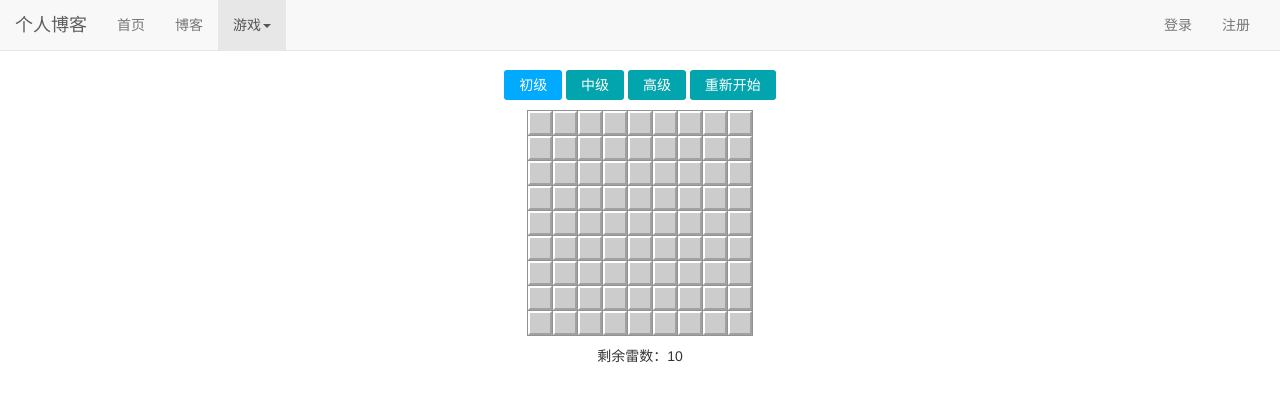
After one commit to izhengimoi/mysite, a Django app: template templates/game/saolei.html in a window 1280 px wide. The commit adds this page. Shown: the top 402 px of the page. Run offline with Django 3.2, Linux system fonts and the light colour scheme; the template is opened without the code that fills it, so the values that code supplies are empty; some libraries are stand-ins or nearby versions.

Commit message:
2020 11 10

```diff
--- a/game/urls.py
+++ b/game/urls.py
@@ -5,4 +5,5 @@ urlpatterns = [
     path('tanchishe/', views.tanchishe, name="tanchishe"),
     path('duobilizi/', views.duobilizi, name="duobilizi"),
     path('aircraftwars/', views.aircraftwars, name="aircraftwars"),
+    path('saolei/', views.saolei, name="saolei"),
 ]
--- a/game/views.py
+++ b/game/views.py
@@ -11,3 +11,6 @@ def duobilizi(request):
 
 def aircraftwars(request):
     return render(request, "game/aircraftwars.html")
+
+def saolei(request):
+    return render(request, "game/saolei.html")
--- /dev/null
+++ b/static/css/saolei.css
@@ -0,0 +1,112 @@
+#mine{
+    margin: 50px auto;
+}
+
+.level{
+    text-align: center;
+    margin-bottom: 10px;
+}
+
+.level button{
+    padding: 5px 15px;
+    background: #02a4ad;
+    border: none;
+    color: #fff;
+    border-radius: 3px;
+    outline: none;
+    cursor: pointer;
+
+}
+
+.level button.active{
+    background: #00abff;
+}
+
+
+table{
+    border-collapse: separate;
+    border-spacing: 1px;
+    background: #929196;
+    margin: 0 auto;
+}
+
+td{
+
+    padding: 0;
+    width: 24px;
+    height: 24px;
+    background: #ccc;
+    border: 2px solid;
+    border-color: #fff #a1a1a1 #a1a1a1 #fff;
+
+    text-align: center;
+    line-height: 20px;
+    font-weight: bold;
+
+}
+
+
+.info{
+    text-align: center;
+    margin-top: 10px;
+}
+
+.mine{
+    background: #d9d9d9 url(../images/mine.png) no-repeat center;
+    background-size: cover;
+}
+.errormine{
+    background: #d9d9d9 url(../images/errormine.png) no-repeat center;
+    background-size: cover;
+}
+
+.flag{
+    background: #ccc url(../images/flag.png) no-repeat center;
+    background-size: cover;
+}
+
+
+td.zero{
+    border-color: #d9d9d9;
+    background-color: #d9d9d9;
+}
+td.one{
+    border-color: #d9d9d9;
+    background-color: #d9d9d9;
+    color: #0332f3;
+}
+td.two{
+    border-color: #d9d9d9;
+    background-color: #d9d9d9;
+    color: #019f02;
+}
+td.three{
+    border-color: #d9d9d9;
+    background-color: #d9d9d9;
+    color: #ff2600;
+}
+td.four{
+    border-color: #d9d9d9;
+    background-color: #d9d9d9;
+    color: #93208f;
+}
+td.five{
+    border-color: #d9d9d9;
+    background-color: #d9d9d9;
+    color: #ff7f29;
+}
+td.six{
+    border-color: #d9d9d9;
+    background-color: #d9d9d9;
+    color: #ff7f29;
+}
+td.seven{
+    border-color: #d9d9d9;
+    background-color: #d9d9d9;
+    color: #3fffbf;
+}
+td.eight{
+    border-color: #d9d9d9;
+    background-color: #d9d9d9;
+    color: #22ee0f;
+}
--- /dev/null
+++ b/static/js/saolei.js
@@ -0,0 +1,250 @@
+function Mine(tr,td,mineNum){
+    this.tr = tr;
+    this.td = td;
+    this.mineNum = mineNum;
+
+    this.squares = [];
+    this.tds = [];
+    this.surplusmine = mineNum;
+    this.allRight = 0;
+
+    this.parent = document.querySelector('.gameBox');
+}
+
+Mine.prototype.randomNum = function(){
+    var square = new Array(this.tr*this.td);
+    for(var i = 0;i<square.length;i++){
+        square[i]=i;
+    }
+    square.sort(function(){
+        return 0.5-Math.random()
+    });
+    return square.slice(0,this.mineNum);
+}
+
+Mine.prototype.init=function(){
+
+    // console.log(this.randomNum());
+    var rn = this.randomNum();
+    var n = 0;
+    for(var i=0;i<this.tr;i++){
+        this.squares[i]=[];
+        for(var j=0;j<this.td;j++){
+            if(rn.indexOf(++n)!=-1){
+                this.squares[i][j]={type:'mine',x:j,y:i};
+            }else{
+                this.squares[i][j]={type:'number',x:j,y:i,value:0};
+            }
+        }
+    }
+    this.updateNum();
+    this.createDom();
+    this.surplusmine = this.mineNum;
+    this.allRight = 0;
+    this.mineNumDom=document.querySelector('.mineNum');
+    this.mineNumDom.innerHTML=this.surplusmine;
+
+}
+
+Mine.prototype.createDom = function(){
+
+    var This = this;
+    var table = document.createElement('table');
+
+    table.oncontextmenu=function(){
+        return false;
+    }
+    for(var i=0;i<this.tr;i++){
+        var domTr = document.createElement('tr');
+        this.tds[i] = [];
+
+        for(var j=0;j<this.td;j++){
+
+            var domTd = document.createElement('td');
+
+
+            domTd.pos=[i,j];
+            domTd.onmousedown=function(){
+                This.play(event,this);
+            };
+
+            // if(this.squares[i][j].type=='mine'){
+            //     domTd.className='mine';
+            // }
+            // if(this.squares[i][j].type=='number'){
+            //     domTd.innerHTML=this.squares[i][j].value;
+            // }
+
+
+             this.tds[i][j]=domTd;
+
+            domTr.appendChild(domTd);
+        }
+        table.appendChild(domTr);
+    }
+
+    this.parent.innerHTML='';
+    this.parent.appendChild(table);
+}
+
+
+Mine.prototype.getAround = function(square){
+    var x=square.x;
+    var y=square.y;
+    var result=[];
+    for(var i=x-1;i<=x+1;i++){
+        for(var j=y-1;j<=y+1;j++){
+            if(
+                i<0 ||
+                j<0 ||
+                i>this.td-1 ||
+                j>this.tr-1 ||
+                (i==x && j==y) ||
+                this.squares[j][i].type=='mine'
+            ){
+                continue;
+            }
+
+            result.push([j,i])
+        }
+    }
+
+    return result;
+}
+
+Mine.prototype.updateNum = function(){
+    for(var i=0;i<this.tr;i++){
+        for(var j=0;j<this.td;j++){
+            if(this.squares[i][j].type=='number'){
+                continue;
+            }
+
+            var num = this.getAround(this.squares[i][j]);
+            for(var k=0;k<num.length;k++){
+                this.squares[num[k][0]][num[k][1]].value+=1;
+            }
+        }
+    }
+
+
+}
+
+
+
+Mine.prototype.play=function(ev,obj){
+    var This = this;
+    if(ev.which==1 && obj.className!='flag'){
+        var courSquare = this.squares[obj.pos[0]][obj.pos[1]];
+        var cl = ['zero','one','two','three','four','five','six','seven','eight'];
+
+        if(courSquare.type=='number'){
+            // console.log("点到的是数字");
+            obj.innerHTML = courSquare.value;
+            obj.className = cl[courSquare.value];
+            if(courSquare.value==0){
+                obj.innerHTML='';
+
+                function getAllZero(square){
+                    var around = This.getAround(square);
+                    for(var i=0;i<around.length;i++){
+                        var x=around[i][0];
+                        var y=around[i][1];
+                        This.tds[x][y].className=cl[This.squares[x][y].value];
+                        if(This.squares[x][y].value==0){
+                            if(!This.tds[x][y].check){
+                                This.tds[x][y].check=true;
+                                getAllZero(This.squares[x][y]);
+                            }
+                        }else{
+                            This.tds[x][y].innerHTML=This.squares[x][y].value;
+                        }
+                    }
+                }
+                getAllZero(courSquare);
+
+            }
+        }else{
+            // console.log("点到的是地雷");
+            this.gameOver(obj);
+            alert('很遗憾，游戏失败！')
+        }
+    }
+
+    if(ev.which==3){
+        if(obj.className && obj.className != 'flag'){
+            return;
+        }
+        if(obj.className=='flag'){
+            obj.className='';
+            if(this.squares[obj.pos[0]][obj.pos[1]].type!='mine' && this.allRight!=0){
+                this.allRight--;
+            }
+
+        }else{
+            obj.className='flag';
+            if(this.squares[obj.pos[0]][obj.pos[1]].type!='mine'){
+                this.allRight++;
+            }
+        }
+        console.log(this.allRight);
+
+        // if(this.squares[obj.pos[0]][obj.pos[1]].type=='mine'){
+        //     this.allRight=true;
+        // }else{
+        //     this.allRight=false;
+        // }
+        if(obj.className=='flag'){
+            this.mineNumDom.innerHTML=--this.surplusmine;
+        }else{
+            this.mineNumDom.innerHTML=++this.surplusmine;
+        }
+        if(this.surplusmine==0){
+            if(this.allRight==0){
+                alert('恭喜你，游戏通过！')
+            }else{
+                this.gameOver(obj);
+                alert('很遗憾，游戏失败！')
+            }
+        }
+
+
+
+    }
+}
+
+Mine.prototype.gameOver = function(clickTd){
+    for(var i=0;i<this.tr;i++){
+        for(var j=0;j<this.td;j++){
+            if(this.squares[i][j].type=='mine'){
+                this.tds[i][j].className='mine';
+            }
+            this.tds[i][j].onmousedown=null;
+        }
+    }
+
+    if(clickTd){
+        clickTd.className='errormine';
+    }
+
+
+}
+
+var btns = document.querySelectorAll('.level button');
+var mine =null;
+var ln=0;
+var arr=[[9,9,10],[16,16,40],[28,28,99]];
+for(let i=0;i<btns.length-1;i++){
+    btns[i].onclick=function(){
+        btns[ln].className='';
+        this.className='active';
+
+        mine=new Mine(...arr[i]);
+
+        mine.init();
+        ln=i;
+    }
+}
+btns[0].onclick();
+btns[3].onclick=function(){
+    mine.init();
+};
--- a/templates/blog/base.html
+++ b/templates/blog/base.html
@@ -10,6 +10,8 @@
     </title>
     <link rel="stylesheet" href="{% static 'css/base.css' %}">
     <link rel="stylesheet" href="{% static 'bootstrap-3.3.7/css/bootstrap.min.css' %}">
+    <link rel="shortcut icon" href="{% static 'images/favicon.ico' %}" type="image/x-icon">
+
     <script type="text/javascript" src="{% static 'js/echarts.min.js' %}"></script>
     <script type="text/javascript" src="{% static 'js/jquery.min.js' %}"></script>
     <script type="text/javascript" src="{% static 'bootstrap-3.3.7/js/bootstrap.min.js' %}"></script>
@@ -36,6 +38,7 @@
                           <li><a href="{% url 'tanchishe' %}">贪吃蛇</a></li>
                           <li><a href="{% url 'duobilizi' %}">躲避粒子</a></li>
                           <li><a href="{% url 'aircraftwars' %}">飞机大战</a></li>
+                          <li><a href="{% url 'saolei' %}">扫雷</a></li>
                         </ul>
                     </li>
                 </ul>
--- a/templates/game/aircraftwars.html
+++ b/templates/game/aircraftwars.html
@@ -2,7 +2,7 @@
 
 {% load staticfiles %}
 {% block title %}
-    正末的博客
+    飞机大战
 {% endblock %}
 
 {% block header_exends %}
--- a/templates/game/duobilizi.html
+++ b/templates/game/duobilizi.html
@@ -2,7 +2,7 @@
 
 {% load staticfiles %}
 {% block title %}
-    正末的博客
+    躲避粒子
 {% endblock %}
 
 {% block header_exends %}
--- /dev/null
+++ b/templates/game/saolei.html
@@ -0,0 +1,31 @@
+{% extends 'blog/base.html' %}
+
+{% load staticfiles %}
+{% block title %}
+    扫雷
+{% endblock %}
+
+{% block header_exends %}
+    <link rel="stylesheet" href="{% static 'css/saolei.css' %}">
+{% endblock %}
+
+{% block nav_game_active %}active{% endblock %}
+
+{% block content %}
+<div id="mine">
+    <div class="level">
+        <button>初级</button>
+        <button>中级</button>
+        <button>高级</button>
+        <button>重新开始</button>
+    </div>
+
+    <div class="gameBox">
+
+    </div>
+    <div class="info">剩余雷数：<span class="mineNum"></span></div>
+
+</div>
+
+<script type="text/javascript" src="{% static 'js/saolei.js' %}"></script>
+{% endblock %}
--- a/templates/game/tanchishe.html
+++ b/templates/game/tanchishe.html
@@ -2,7 +2,7 @@
 
 {% load staticfiles %}
 {% block title %}
-    正末的博客
+    贪吃蛇
 {% endblock %}
 
 {% block header_exends %}
--- a/templates/home.html
+++ b/templates/home.html
@@ -17,7 +17,7 @@
     <div id="container" style="min-width:350px"></div>
     <!-- 引入 highcharts.js -->
     <script src="//cdn.highcharts.com.cn/highcharts/highcharts.js"></script>
-    <dir class="home">
+    <div class="home">
         <script>
         // 图表配置
         var options = {
@@ -61,7 +61,7 @@
             意见反馈或联系我(zhengmo2018@outlook.com)
         </p>
     </div>
-    </dir>
+    </div>
 
 
 
```
Also changed, not shown: static/images/errormine.png (added), static/images/favicon.ico (added), static/images/flag.png (added), static/images/mine.png (added).
